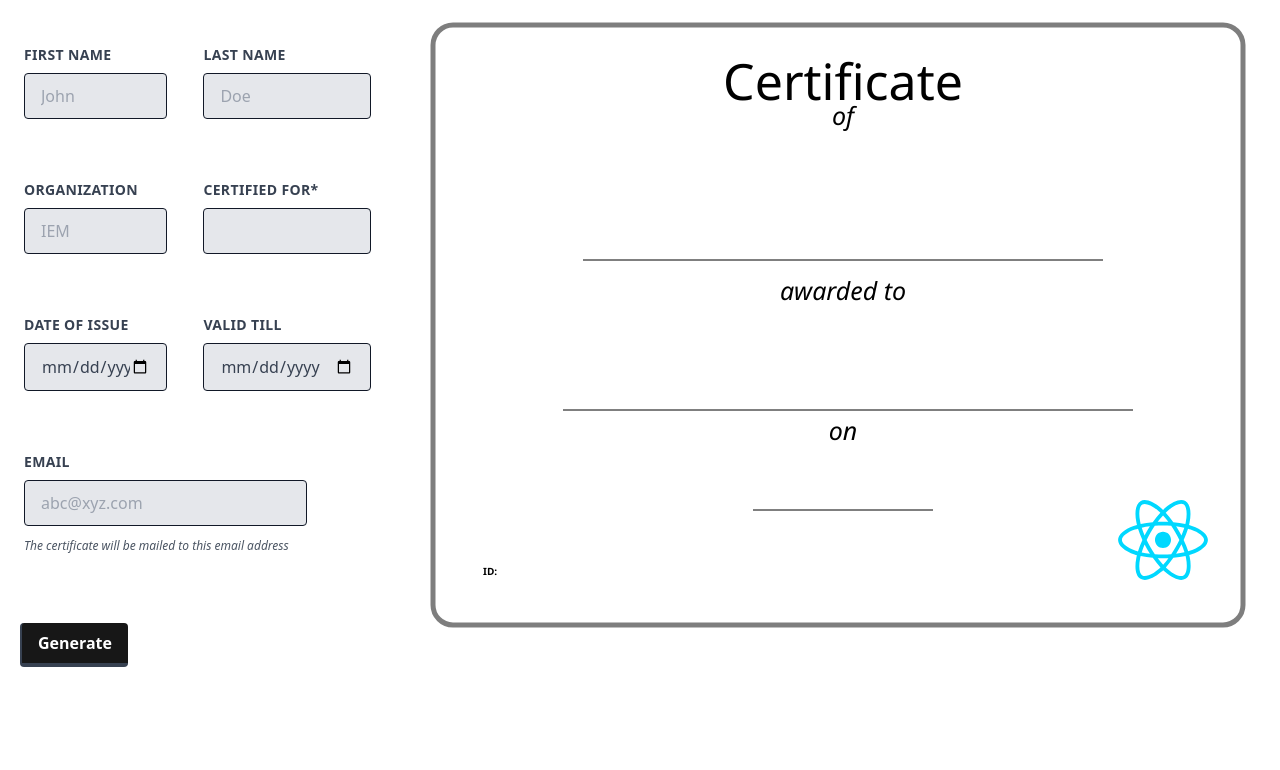
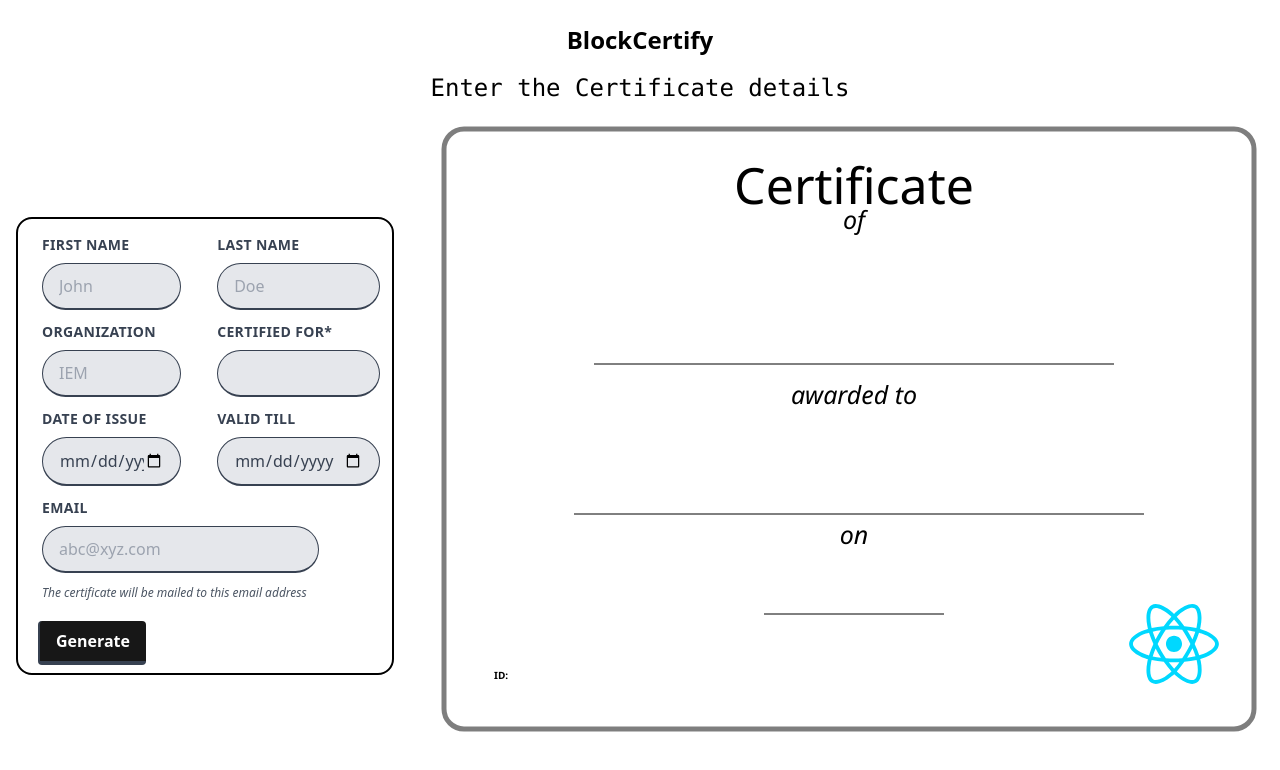
Before and after one commit to SBasu-7870/BlockCertify, a React (Vite) app: page /issueCertificate in a window 1280 px wide. Shown: the top 770 px of the page. Built offline with nearby package versions, Linux system fonts and the light colour scheme; no server answers; what web3 would draw is missing.

Commit message:
create certificate page refactored

```diff
--- a/src/components/Certificate.jsx
+++ b/src/components/Certificate.jsx
@@ -7,6 +7,7 @@ function Certificate(props) {
   return (
     <svg
       xmlns="http://www.w3.org/2000/svg"
+      className='certificate'
       width="1000"
       height="700"
       id="certificate"
--- a/src/components/LoginComponent.jsx
+++ b/src/components/LoginComponent.jsx
@@ -20,8 +20,8 @@ function LoginComponent(props) {
           ))}
         </ul>
       </p>
-      <button className='mt-2 p-2 text-md lg:text-xl bg-slate-50 rounded-full border-b-2 border border-black
-      hover:border-b-4 transition ease-in-out duration-200 hover:translate-y-1 hover:scale-105'><Link to={path}>{title}</Link></button>
+      <button className='mt-2 py-2 px-4 text-lg lg:text-xl bg-slate-50 rounded-full border-b-2 border border-black
+      hover:border-b-4 transition ease-in-out duration-200 hover:translate-y-1 hover:scale-105'><Link to={path}>Enter</Link></button>
     </div>
     </>
   )
--- a/src/components/certificate.css
+++ b/src/components/certificate.css
@@ -43,3 +43,37 @@
     font-size: 10px;
     font-weight: bold;
   }
+
+@media screen and (max-width:768px) {
+  svg {
+    transform: scale(0.5);
+  }
+
+  #bodyTitle {
+    font-size: 20px;
+  }
+  #bodySubTitle {
+    font-size: 20px;
+  }
+  #title {
+    font-size: 30px;
+  }
+  #name {
+    font-size: 30px;
+  }
+  #subTitleHeader {
+    font-size: 20px;
+  }
+  #date {
+    font-size: 20px;
+  }
+  #hash {
+    font-size: 8px;
+  }
+}
+
+@media screen and (max-width: 992px) {
+  .certificate{
+    display: none;
+  }
+}
--- a/src/index.css
+++ b/src/index.css
@@ -30,6 +30,14 @@
     .bg-texture-dark {
         background-image: url('./assets/noise.svg');
         background-repeat: repeat;
-        background-color: #cecfd3;
+        background-color: #c9bebe;
+    }
+
+    .w-1000 {
+        width: 1000;
+    }
+
+    .h-700 {
+        height:700;
     }
 }
--- a/src/models/merkleTree.js
+++ /dev/null
@@ -1,6 +0,0 @@
-import { db } from "../../firebase";
-
-import { collection } from "firebase/firestore";
-
-
-const merkleTreeRef = db.collection("merkleTree").doc("merkleTreeDoc");
--- a/src/pages/CertificateForm.jsx
+++ b/src/pages/CertificateForm.jsx
@@ -1,6 +1,7 @@
 import React,{useState} from 'react'
 import Certificate from '../components/Certificate';
 import addLeaf from '../utils/addLeaf.js';
+import Navbar from '../components/Navbar'
 
 function CertificateForm() {
     const [firstName,setFirstName] = useState("");
@@ -21,49 +22,51 @@ function CertificateForm() {
 
     return (
         <>
-        <div className='flex flex-row'>
-            <div className='flex flex-wrap items-center w-1/3 mt-5'>
+        <Navbar navHidden={true} buttonHidden={true}/>
+        <h1 className='text-2xl font-mono text-center  w-full'>Enter the Certificate details</h1>
+        <div className='flex flex-col items-center lg:flex-row'>
+            <div className='flex flex-wrap items-center w-2/3 lg:w-1/3 pt-4 ml-4  mb-4 rounded-2xl border-2 border-black'>
                 <div className='="w-full md:w-1/2 px-6 mb-6 md:mb-0'>
                     <label className='block uppercase tracking-wide text-gray-700 text-sm font-bold mb-2' htmlFor="firstname">
                         First Name
                     </label>
-                    <input className='appearance-none block w-full bg-gray-200 text-gray-700 border border-gray-900 rounded py-3 px-4 mb-3 leading-tight focus:outline-none focus:bg-slate-50 focus:border-blue-800' id="firstname" type="text" placeholder='John' value={firstName} onChange={(e)=> setFirstName(e.target.value)}/>
+                    <input className='appearance-none block w-full bg-gray-200 text-gray-700 border border-b-2 border-gray-700 rounded-full  py-3 px-4 mb-3 leading-tight focus:outline-none focus:bg-slate-50 focus:border-gray-900 focus:border-b-4' id="firstname" type="text" placeholder='John' value={firstName} onChange={(e)=> setFirstName(e.target.value)}/>
                 </div>
                 <div className="w-full md:w-1/2 px-3">
                     <label className='block uppercase tracking-wide text-gray-700 text-sm font-bold mb-2' htmlFor="lastname">
                         Last Name
                     </label>
-                    <input className='appearance-none block w-full bg-gray-200 text-gray-700 border border-gray-900 rounded py-3 px-4 mb-3 leading-tight focus:outline-none focus:bg-slate-50 focus:border-blue-800' id="lastname" type="text" placeholder='Doe' value={lastName} onChange={(e)=> setLastName(e.target.value)}/>
+                    <input className='appearance-none block w-full bg-gray-200 text-gray-700 border border-b-2 border-gray-700 rounded-full py-3 px-4 mb-3 leading-tight focus:outline-none focus:bg-slate-50 focus:border-gray-900 focus:border-b-4' id="lastname" type="text" placeholder='Doe' value={lastName} onChange={(e)=> setLastName(e.target.value)}/>
                 </div>
                 <div className="w-full md:w-1/2 px-6 mb-6 md:mb-0">
                     <label className='block uppercase tracking-wide text-gray-700 text-sm font-bold mb-2' htmlFor="lastname">
                         Organization
                     </label>
-                    <input className='appearance-none block w-full bg-gray-200 text-gray-700 border border-gray-900 rounded py-3 px-4 mb-3 leading-tight focus:outline-none focus:bg-slate-50 focus:border-blue-800' id="organisation" type="text" placeholder='IEM' value={org} onChange={(e)=> setOrg(e.target.value)}/>
+                    <input className='appearance-none block w-full bg-gray-200 text-gray-700 border border-b-2 border-gray-700 rounded-full py-3 px-4 mb-3 leading-tight focus:outline-none focus:bg-slate-50 focus:border-gray-900 focus:border-b-4' id="organisation" type="text" placeholder='IEM' value={org} onChange={(e)=> setOrg(e.target.value)}/>
                 </div>
                 <div className="w-full md:w-1/2 px-3">
                 <label className='block uppercase tracking-wide text-gray-700 text-sm font-bold mb-2' htmlFor="lastname">
                         Certified For*
                     </label>
-                    <input className='appearance-none block w-full bg-gray-200 text-gray-700 border border-gray-900 rounded py-3 px-4 mb-3 leading-tight focus:outline-none focus:bg-slate-50 focus:border-blue-800' id="certify" type="text" placeholder='' value={issuefor} onChange={(e)=> setIssueFor(e.target.value)}/>
+                    <input className='appearance-none block w-full bg-gray-200 text-gray-700 border border-b-2 border-gray-700 rounded-full py-3 px-4 mb-3 leading-tight focus:outline-none focus:bg-slate-50 focus:border-gray-900 focus:border-b-4' id="certify" type="text" placeholder='' value={issuefor} onChange={(e)=> setIssueFor(e.target.value)}/>
                 </div>
                 <div className="w-full md:w-1/2 px-6 mb-6 md:mb-0">
                     <label className='block uppercase tracking-wide text-gray-700 text-sm font-bold mb-2' htmlFor="lastname">
                         Date of Issue
                     </label>
-                    <input className='appearance-none block w-full bg-gray-200 text-gray-700 border border-gray-900 rounded py-3 px-4 mb-3 leading-tight focus:outline-none focus:bg-slate-50 focus:border-blue-800' id="issue" type="date" placeholder='dd-mm-yyyy' value={issueDate} onChange={(e)=> setIssueDate(e.target.value)}/>
+                    <input className='appearance-none block w-full bg-gray-200 text-gray-700 border border-b-2 border-gray-700 rounded-full py-3 px-4 mb-3 leading-tight focus:outline-none focus:bg-slate-50 focus:border-gray-900 focus:border-b-4' id="issue" type="date" placeholder='dd-mm-yyyy' value={issueDate} onChange={(e)=> setIssueDate(e.target.value)}/>
                 </div>
                 <div className="w-full md:w-1/2 px-3">
                 <label className='block uppercase tracking-wide text-gray-700 text-sm font-bold mb-2' htmlFor="lastname">
                         Valid Till
                     </label>
-                    <input className='appearance-none block w-full bg-gray-200 text-gray-700 border border-gray-900 rounded py-3 px-4 mb-3 leading-tight focus:outline-none focus:bg-slate-50 focus:border-blue-800' id="valid" type="date" placeholder='dd-mm-yyy' value={expiryDate} onChange={(e)=> setExpiryDare(e.target.value)}/>
+                    <input className='appearance-none block w-full bg-gray-200 text-gray-700 border border-b-2 border-gray-700 rounded-full py-3 px-4 mb-3 leading-tight focus:outline-none focus:bg-slate-50 focus:border-gray-900 focus:border-b-4' id="valid" type="date" placeholder='dd-mm-yyy' value={expiryDate} onChange={(e)=> setExpiryDare(e.target.value)}/>
                 </div>
                 <div className="w-3/4 ml-5 pl-1">
                     <label className='block uppercase tracking-wide text-gray-700 text-sm font-bold mb-2' htmlFor="lastname">
                         Email
                     </label>
-                    <input className='appearance-none block w-full bg-gray-200 text-gray-700 border border-gray-900 rounded py-3 px-4 mb-3 leading-tight focus:outline-none focus:bg-slate-50 focus:border-blue-800' id="email" type="email" placeholder='abc@xyz.com' value={email} onChange={(e)=> setEmail(e.target.value)}/>
+                    <input className='appearance-none block w-full bg-gray-200 text-gray-700 border border-b-2 border-gray-700 rounded-full py-3 px-4 mb-3 leading-tight focus:outline-none focus:bg-slate-50 focus:border-gray-900 focus:border-b-4' id="email" type="email" placeholder='abc@xyz.com' value={email} onChange={(e)=> setEmail(e.target.value)}/>
                     <p className='text-gray-600 text-xs italic'>The certificate will be mailed to this email address</p>
                 </div>
             <div className='ml-5 mb-2'>
```
Also changed, not shown: src/assets/noise.svg.
